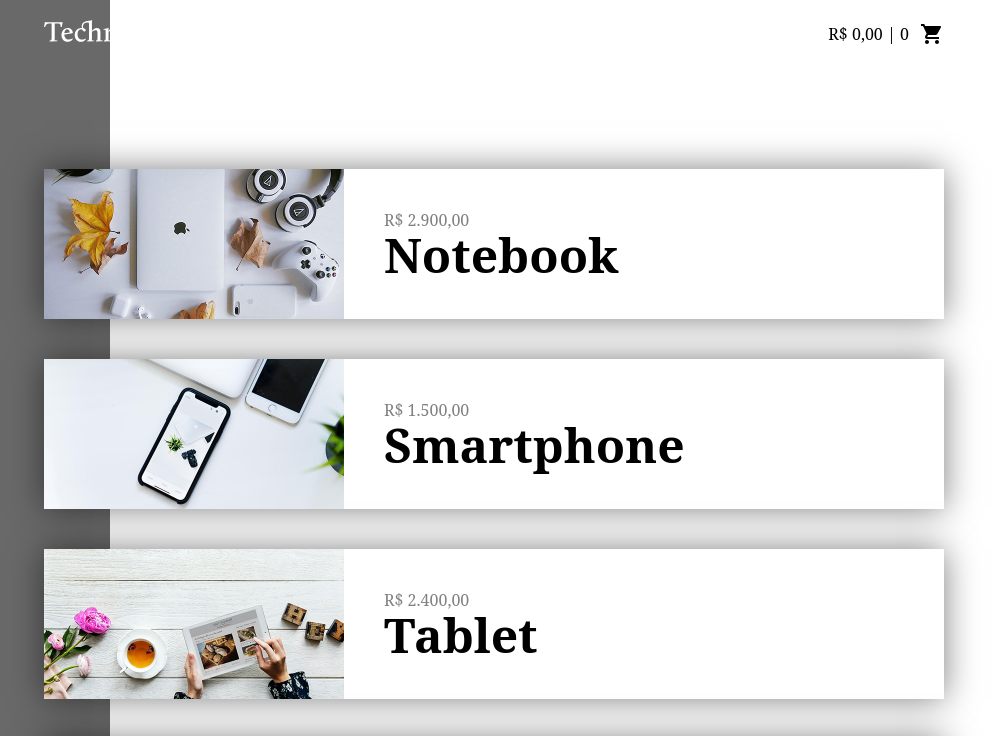
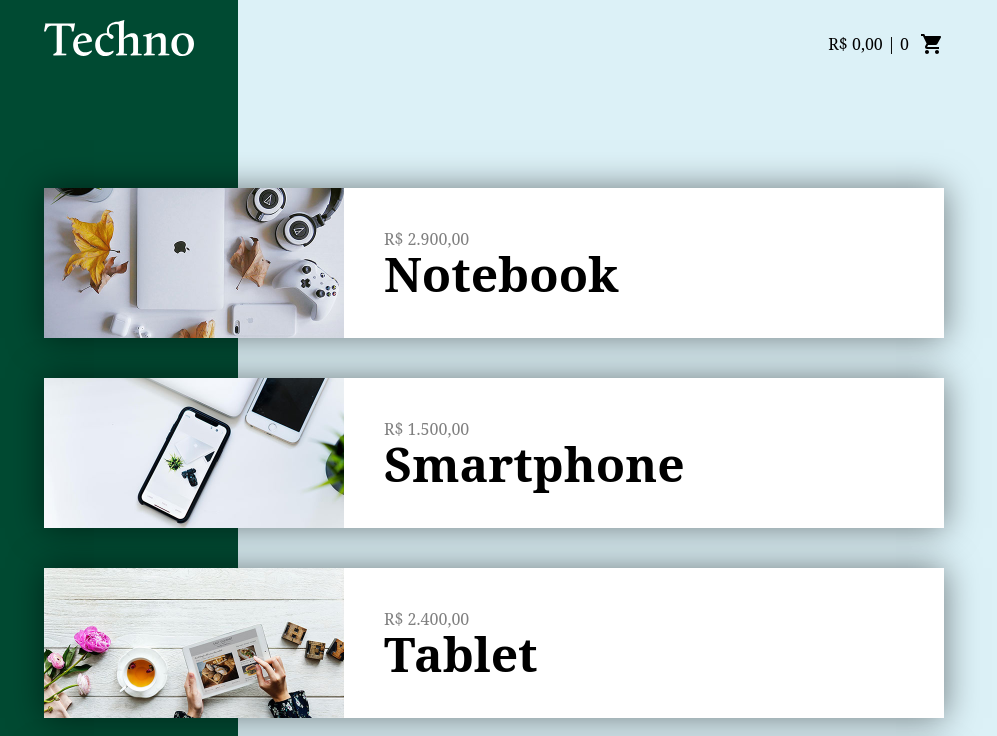
Before and after one commit to victorroli/techno, a plain HTML site: page index.html in a window 1280 px wide. Shown: the top 736 px of the page, without its empty margins (146-1143 px from the left). Drawn offline with Linux system fonts and the light colour scheme.

Commit message:
Adição de screenshots

```diff
--- a/style.css
+++ b/style.css
@@ -12,7 +12,7 @@ ul{
 }
 
 body{
-    background: linear-gradient(to right, #696969 20%, #fff 20%);
+    background: linear-gradient(to right, #004A32 30%, rgb(220, 241, 247) 30%);
     font-family: "Noto Serif";
 }
 
@@ -29,7 +29,7 @@ header{
 }
 
 .logo{
-    width: 90px;
+    width: 150px;
 }
 
 .carrinho_menu::after{
```
Also changed, not shown: screenshots/carrinho.png (added), screenshots/inicial.png (added), screenshots/produto.png (added).
